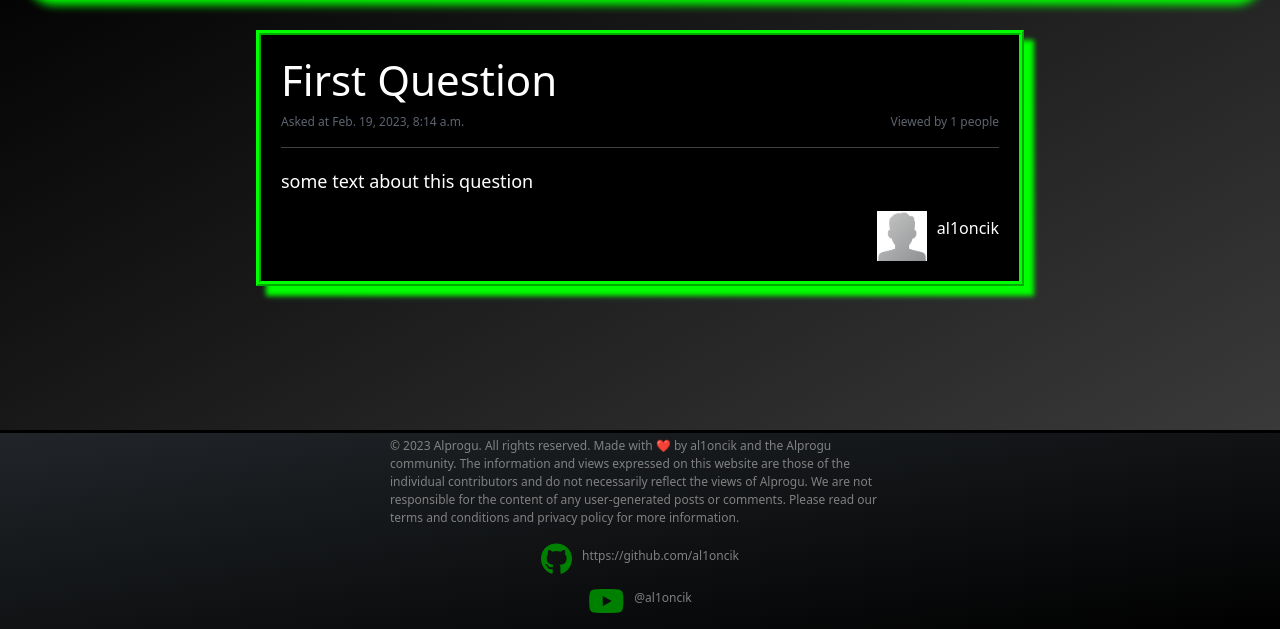
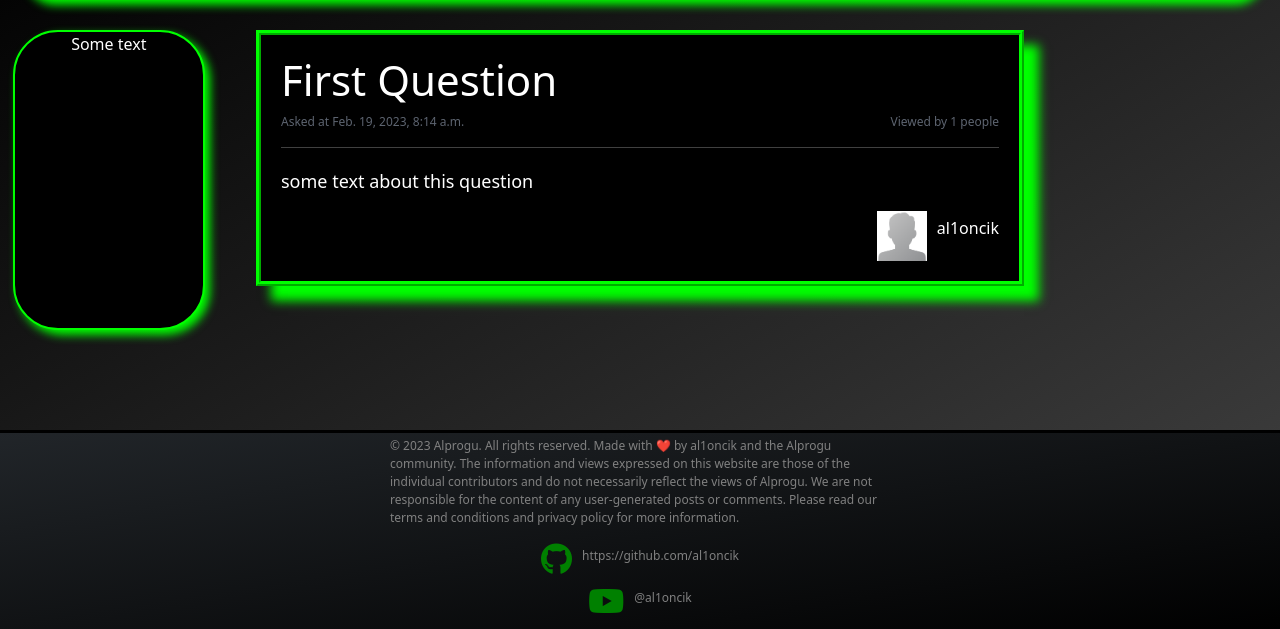
Before and after one commit to al1oncik/alprogu, a Django app: page /questions/question/1/ in a window 1280 px wide. Shown: the part 86-715 px from the top of the page. Run offline with Django 4.2, Linux system fonts and the light colour scheme; data comes from the database, SQL or seed files in the repository; both versions use the stored data as it was after the commit.

Commit message:
some changes

```diff
--- a/main/static/css/base.css
+++ b/main/static/css/base.css
@@ -37,6 +37,20 @@ body {
     text-decoration: underline;
 }
 
+.left-side-menu {
+    width: 15%;
+    min-height: 300px;
+    position: absolute;
+    background-color: black;
+    right: 84%;
+    border: 2px solid #00ff00;
+    border-radius: 45px;
+    box-shadow: 5px 5px 10px #00ff00;
+    display: flex;
+    justify-content: center;
+    color: white;
+}
+
 footer {
     height: 200px;
     background-image: linear-gradient(to bottom right, #212529, #000000);
--- a/main/static/css/question.css
+++ b/main/static/css/question.css
@@ -15,7 +15,7 @@ main {
     border: 5px ridge #00ff00;
     padding: 20px;
     background-color: black;
-    box-shadow: 10px 10px 5px #00ff00;
+    box-shadow: 15px 15px 10px #00ff00;
 }
 
 .question-container hr {
--- a/main/templates/main/base.html
+++ b/main/templates/main/base.html
@@ -24,6 +24,9 @@
                     <a href="{% url 'users:logout' %}">Logout <i class="fa-solid fa-right-from-bracket"></i></a>
                 {% endif %}
             </div>
+        </div>
+        <div class="left-side-menu">
+            <p>Some text</p>
         </div>
         {% block content %}
         {% endblock %}
```
Also changed, not shown: db.sqlite3.
